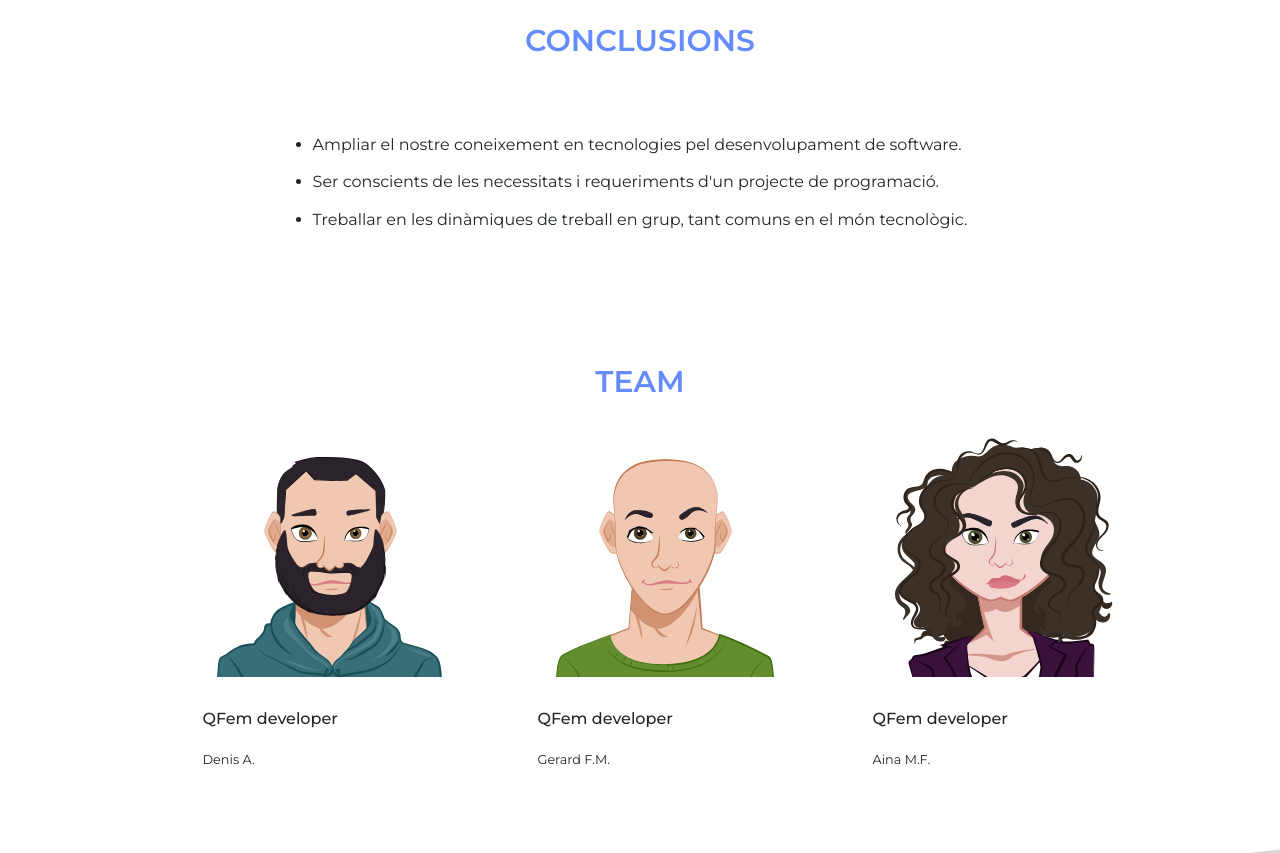
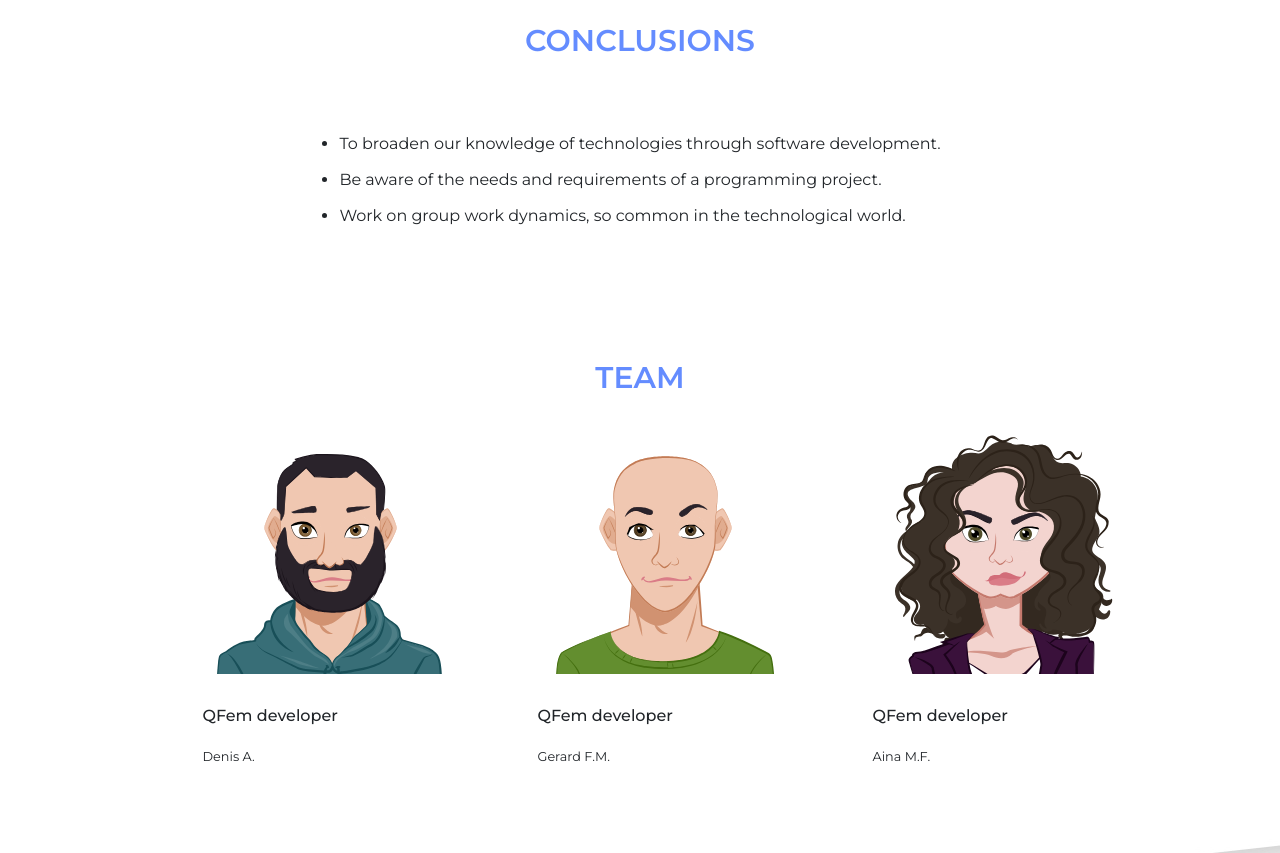
Before and after one commit to valenia/QFem_launch_web, a plain HTML site: page index.html in a window 1280 px wide. Shown: the part 3036-3889 px from the top of the page. Drawn offline with Linux system fonts and the light colour scheme.

Commit message:
translate conclusions

```diff
--- a/index.html
+++ b/index.html
@@ -241,9 +241,9 @@
 			<div class="conclusions-container">
 				<div class="conclusionsItem">
 					<ul class="fadeIn wow animated" data-wow-delay="0.67s">
-						<li style="padding-top: 2%;">Ampliar el nostre coneixement en tecnologies pel desenvolupament de software.</li>
-						<li style="padding-top: 2%;">Ser conscients de les necessitats i requeriments d'un projecte de programació.</li>
-						<li style="padding-top: 2%;">Treballar en les dinàmiques de treball en grup, tant comuns en el món tecnològic.</li>
+						<li style="padding-top: 2%;">To broaden our knowledge of technologies through software development.</li>
+						<li style="padding-top: 2%;">Be aware of the needs and requirements of a programming project.</li>
+						<li style="padding-top: 2%;">Work on group work dynamics, so common in the technological world.</li>
 					  </ul>
 				</div>
 			</div>
```
